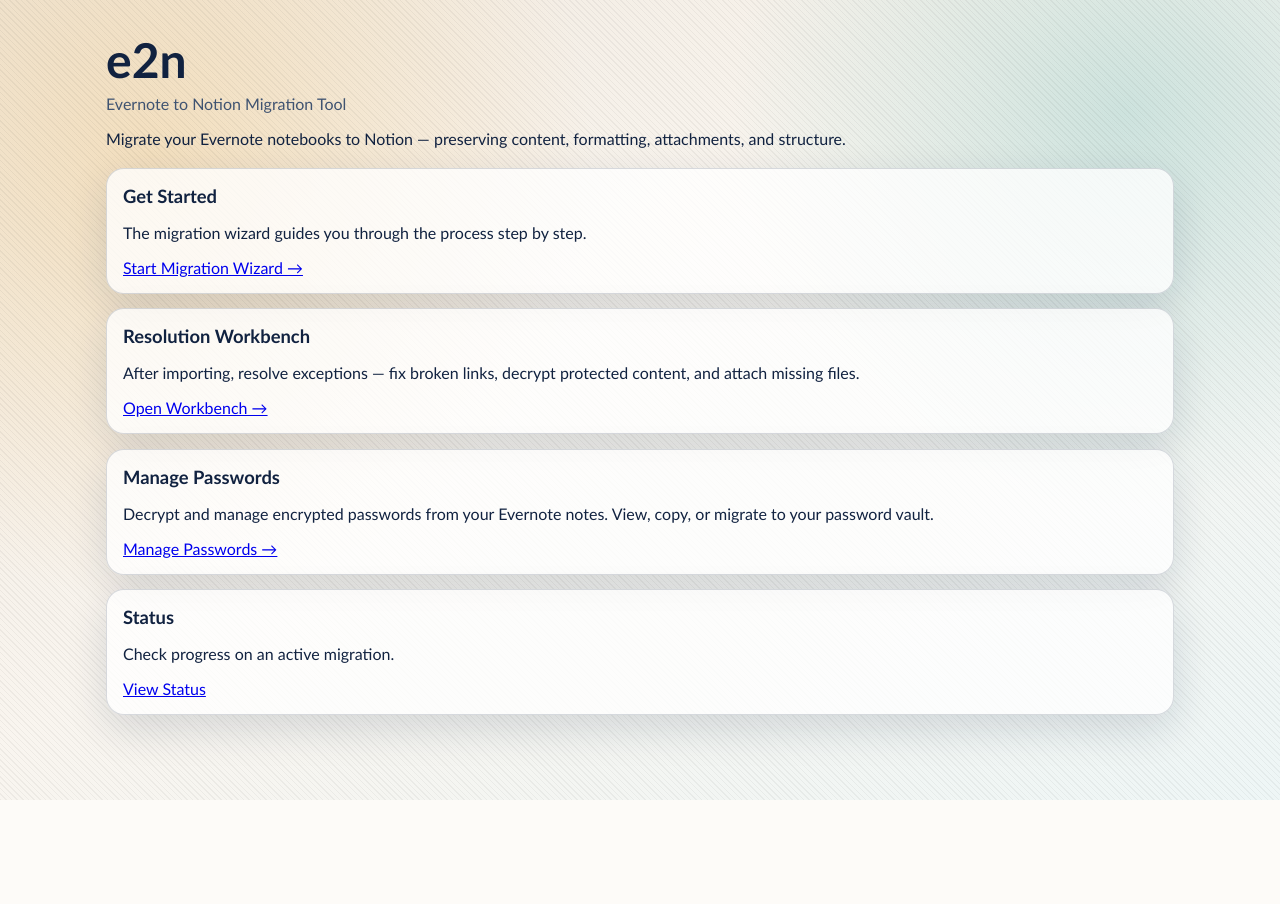
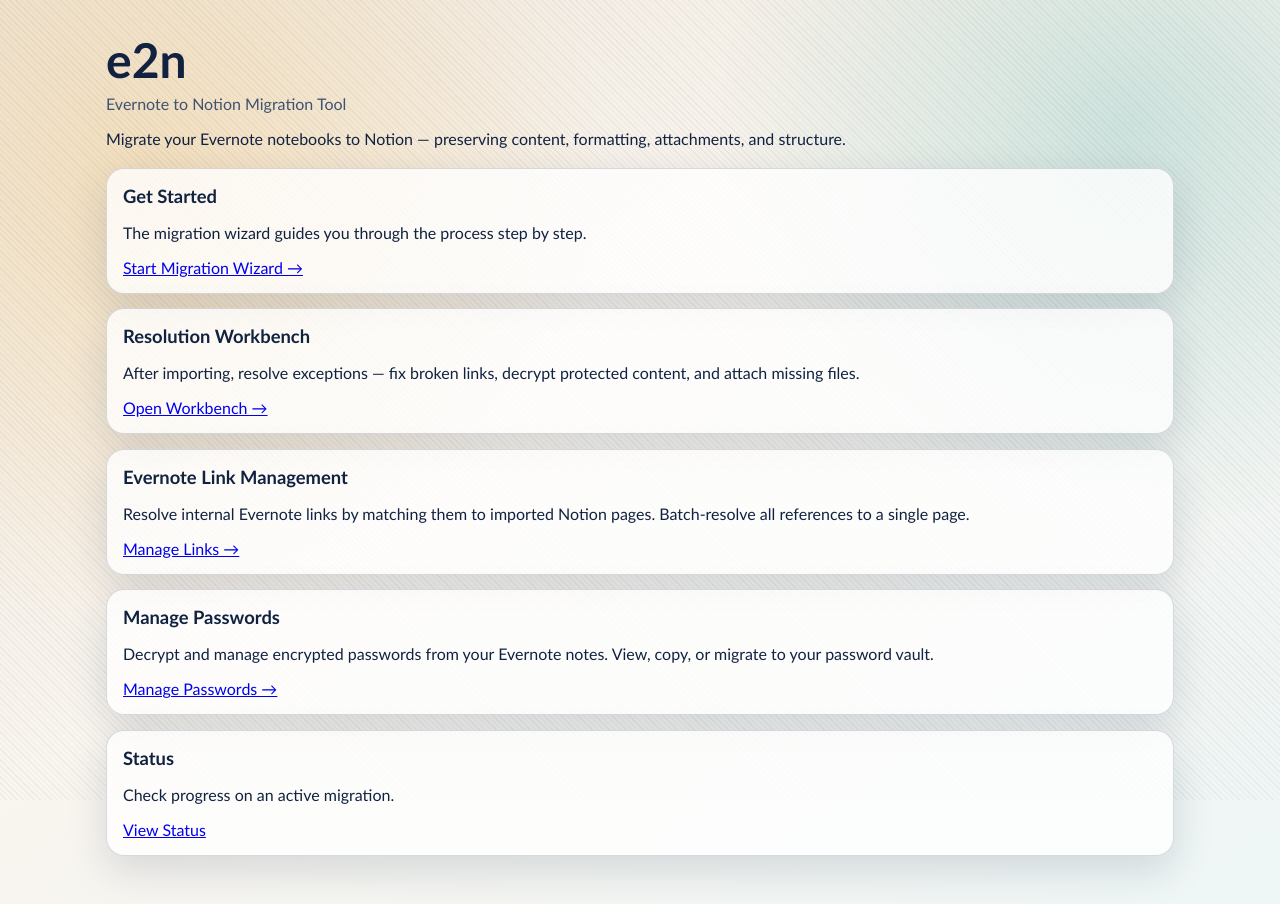
Before and after one commit to CamAtSlalom/e2n, a FastAPI app: page / in a window 1280 px wide. Before the commit the page ends 800 px from the top, so only its background shows below. Run offline with FastAPI, Linux system fonts and the light colour scheme.

Commit message:
feat: first-class Evernote Link Management — batch resolve by target page
- /links/ — dedicated link management page (front page link)
- Lists unique target page names sorted by reference count (most referenced first)
- 'Resolve N →' button per target: batch-resolves all references to that page
- Resolution flow per reference:
  1. Find target page in Notion (get URL)
  2. Find referencing page → locate callout block with link text
  3. Replace callout with inline Notion link
  4. Update exception row: Status=Resolved, Link=new block URL
- Results page shows per-reference success/failure
- 132 tests passing

```diff
--- a/src/e2n/webui/app.py
+++ b/src/e2n/webui/app.py
@@ -1036,6 +1036,123 @@
 
         return RedirectResponse(url="/resolve/", status_code=303)
 
+    # --- Evernote Link Management (first-class feature) ---
+
+    @app.get("/links/", response_class=HTMLResponse)
+    def links_home(request: Request):
+        """Show unique link targets and how many exceptions reference each."""
+        exceptions = _load_exceptions_from_processing()
+        link_exceptions = [e for e in exceptions if "Evernote Link" in e["reasons"]]
+        # Group by link_text (the target page name)
+        targets: dict[str, int] = {}
+        for exc in link_exceptions:
+            lt = exc.get("link_text", "").strip()
+            if lt:
+                targets[lt] = targets.get(lt, 0) + 1
+        # Sort by count desc, then alpha
+        sorted_targets = sorted(targets.items(), key=lambda x: (-x[1], x[0]))
+        return templates.TemplateResponse(
+            request=request,
+            name="links.html",
+            context={"targets": sorted_targets, "total_links": len(link_exceptions), "total_targets": len(targets)},
+        )
+
+    @app.post("/links/resolve", response_class=HTMLResponse)
+    def links_resolve(request: Request, page_name: str = Form(...), search_source: str = Form("Evernote Import")):
+        """Resolve all Evernote Link exceptions that reference a given page name."""
+        import logging
+        link_log = logging.getLogger("e2n.webui.links")
+
+        notion_key = _wizard_state.get("notion_key", "")
+        if not notion_key:
+            return templates.TemplateResponse(
+                request=request, name="links_result.html",
+                context={"error": "No Notion key configured.", "page_name": page_name, "resolved": 0, "failed": 0, "results": []},
+            )
+
+        client = NotionClient(notion_key)
+
+        # Step 1: Find the target page in Notion
+        target_matches = [p for p in client.search_pages(page_name) if p.title == page_name]
+        if not target_matches:
+            return templates.TemplateResponse(
+                request=request, name="links_result.html",
+                context={"error": f"Page '{page_name}' not found in Notion.", "page_name": page_name, "resolved": 0, "failed": 0, "results": []},
+            )
+        target_page = target_matches[0]
+        target_url = target_page.url or f"https://www.notion.so/{target_page.page_id.replace('-', '')}"
+        link_log.info("Target page found: %s (%s)", page_name, target_page.page_id)
+
+        # Step 2: Find all exception records referencing this page name
+        exceptions = _load_exceptions_from_processing()
+        referencing = [e for e in exceptions if "Evernote Link" in e["reasons"] and e.get("link_text", "").strip() == page_name]
+        link_log.info("Found %d exceptions referencing '%s'", len(referencing), page_name)
+
+        # Step 3: For each referencing note, replace the callout with an inline link
+        resolved = 0
+        failed = 0
+        results: list[dict] = []
+
+        for exc in referencing:
+            note_title = exc["title"]
+            try:
+                # Find the referencing note's page
+                note_pages = [p for p in client.search_pages(note_title) if p.title == note_title]
+                if not note_pages:
+                    failed += 1
+                    results.append({"title": note_title, "status": "failed", "reason": "page not found"})
+                    continue
+
+                note_page = note_pages[0]
+                # Find the callout block containing this link text
+                children = client.list_block_children(note_page.page_id)
+                replaced = False
+                for block in children:
+                    if block.get("type") == "callout":
+                        block_text = "".join(
+                            rt.get("text", {}).get("content", "") for rt in block.get("callout", {}).get("rich_text", [])
+                        )
+                        if page_name in block_text:
+                            # Replace callout with inline link
+                            client.update_block_with_page_link(block["id"], page_name, target_url)
+                            # Update exception row: Status=Resolved, Link=new block URL
+                            block_id_clean = block["id"].replace("-", "")
+                            page_id_clean = note_page.page_id.replace("-", "")
+                            new_link = f"https://www.notion.so/{page_id_clean}#{block_id_clean}"
+                            # Find and update exception row in Notion
+                            try:
+                                all_exc_matches = client.search_pages(note_title)
+                                for p in all_exc_matches:
+                                    if p.title == note_title:
+                                        try:
+                                            client._sdk_call(
+                                                client._sdk_client.pages.update,
+                                                page_id=p.page_id,
+                                                properties={"Status": {"select": {"name": "Resolved"}}, "Link": {"url": new_link}},
+                                            )
+                                        except Exception:
+                                            pass
+                            except Exception:
+                                pass
+                            replaced = True
+                            resolved += 1
+                            results.append({"title": note_title, "status": "resolved", "reason": f"→ linked to {page_name}"})
+                            break
+
+                if not replaced:
+                    failed += 1
+                    results.append({"title": note_title, "status": "failed", "reason": "callout block not found on page"})
+
+            except Exception as exc_err:
+                failed += 1
+                results.append({"title": note_title, "status": "failed", "reason": str(exc_err)[:100]})
+
+        link_log.info("Link resolution complete: resolved=%d, failed=%d", resolved, failed)
+        return templates.TemplateResponse(
+            request=request, name="links_result.html",
+            context={"error": "", "page_name": page_name, "resolved": resolved, "failed": failed, "results": results},
+        )
+
     # --- Trivial resolution routes ---
 
     @app.get("/resolve/passwords", response_class=HTMLResponse)
--- a/src/e2n/webui/templates/index.html
+++ b/src/e2n/webui/templates/index.html
@@ -28,6 +28,12 @@
       </section>
 
       <section class="panel">
+        <h2>Evernote Link Management</h2>
+        <p>Resolve internal Evernote links by matching them to imported Notion pages. Batch-resolve all references to a single page.</p>
+        <a href="/links/" class="button button-secondary">Manage Links →</a>
+      </section>
+
+      <section class="panel">
         <h2>Manage Passwords</h2>
         <p>Decrypt and manage encrypted passwords from your Evernote notes. View, copy, or migrate to your password vault.</p>
         <a href="/passwords/" class="button button-secondary">Manage Passwords →</a>
```
Also changed, not shown: src/e2n/webui/templates/links.html (added, +34 -0 lines), src/e2n/webui/templates/links_result.html (added, +27 -0 lines).
